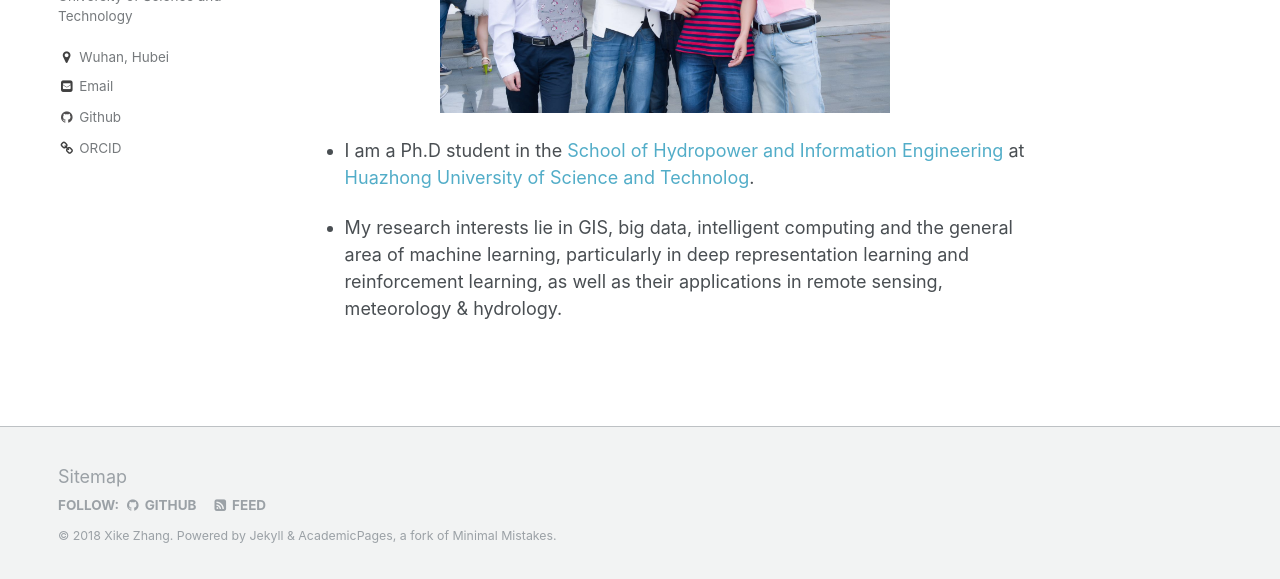
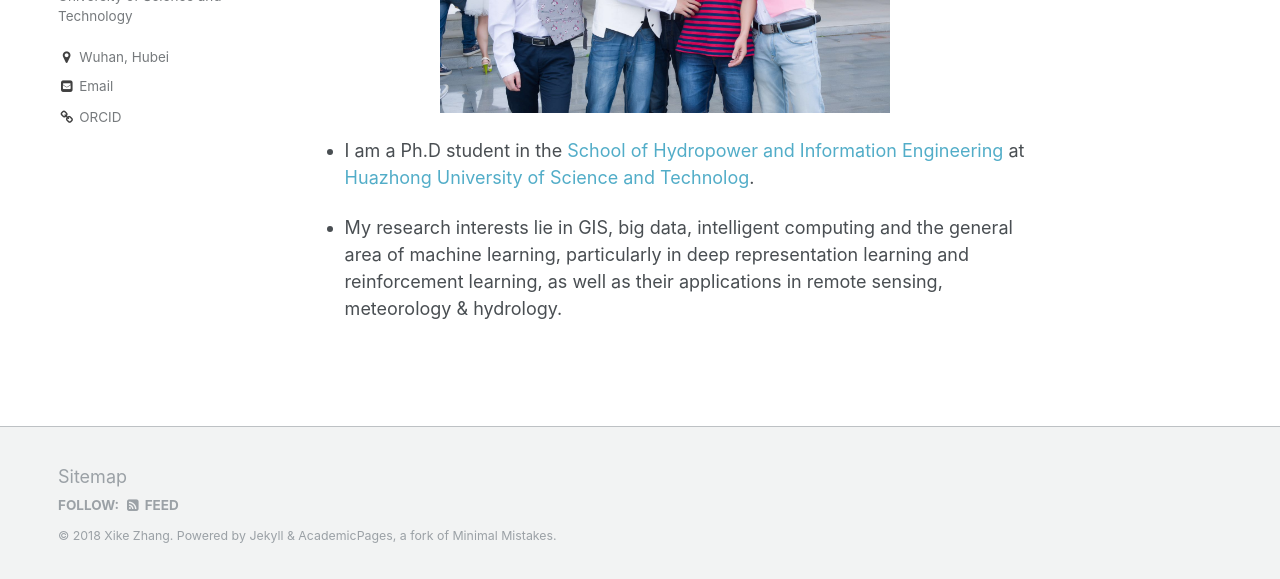
Before and after one commit to kokocheung/XikeZhang.github.io, a Jekyll site: the page built from _pages/about.md, in a window 1280 px wide and 929 px high. Shown: the part 347-926 px from the top of the window. Built offline with Jekyll 4.4.1, drawn with Linux system fonts in a browser that asks for light colours.

Commit message:
Update _config.yml

```diff
--- a/_config.yml
+++ b/_config.yml
@@ -91,7 +91,7 @@ author:
   flickr           :
   facebook         :
   foursquare       :
-  github           : "kokocheung"
+  github           : #"kokocheung"
   google_plus      :
   keybase          :
   instagram        :
```
